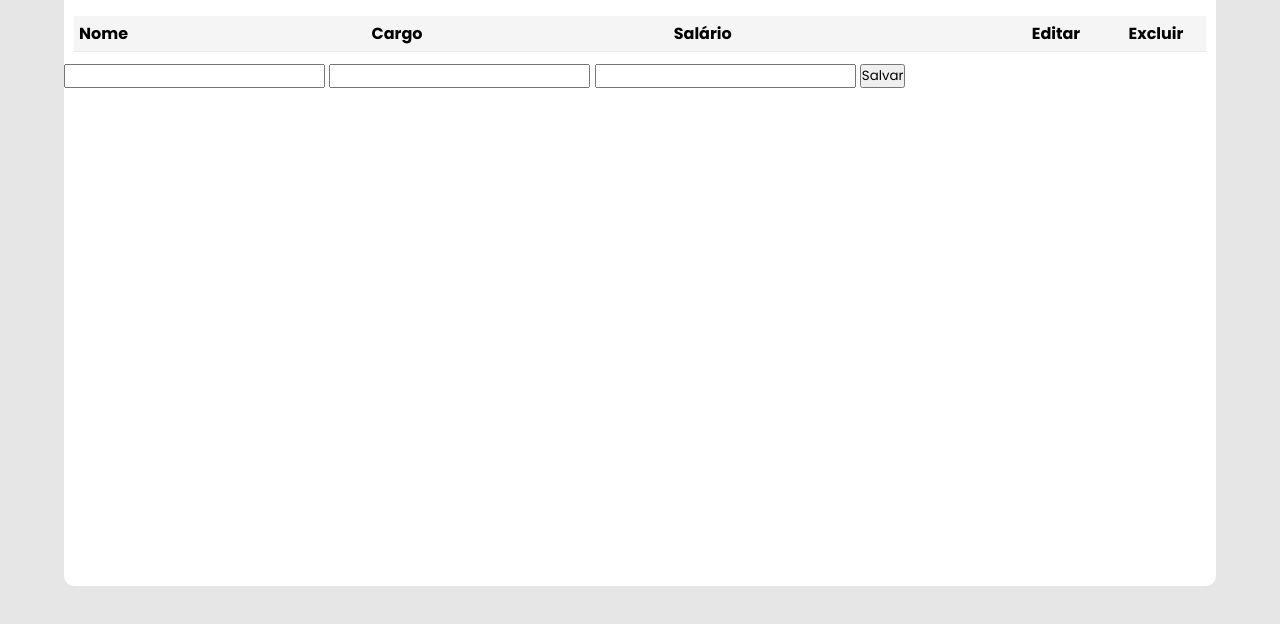
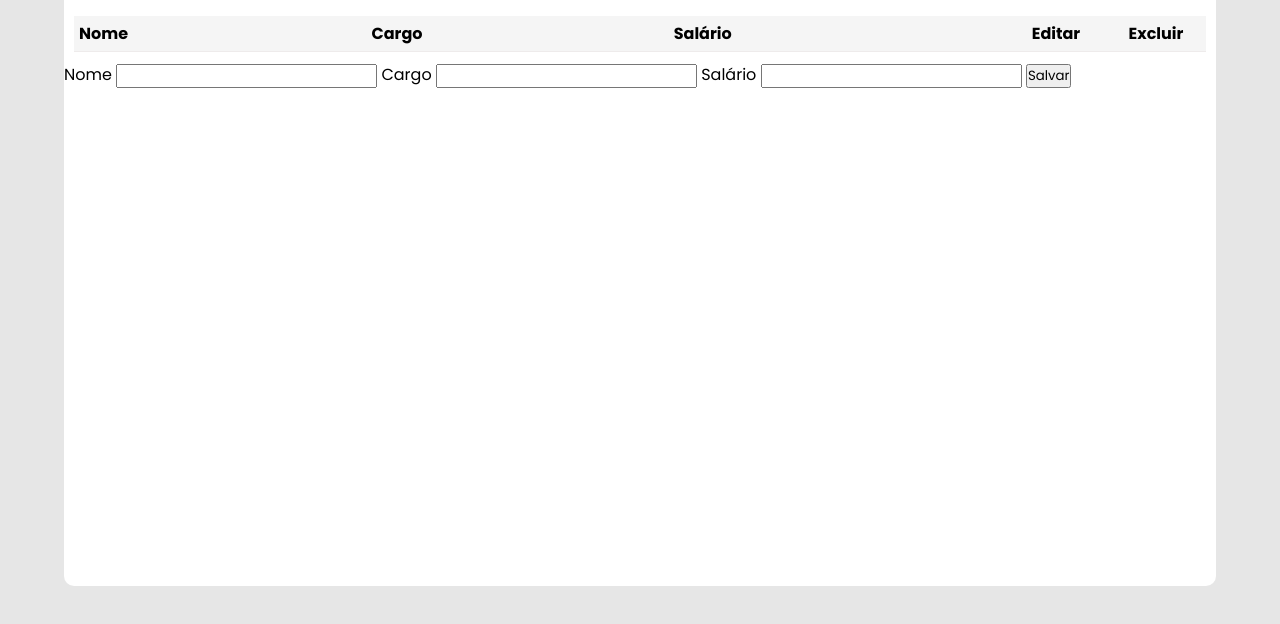
Before and after one commit to BrunoFerreiraa123/CRUD, a plain HTML site: page index.html in a window 1280 px wide. Shown: the part 134-758 px from the top of the page. Drawn offline with nearby package versions, Linux system fonts and the light colour scheme.

Commit message:
valor adicionado ao elemento label

```diff
--- a/index.html
+++ b/index.html
@@ -37,13 +37,13 @@
         <section class="modal-container">
             <div class="modal">
                 <form>
-                    <label for="modal-name"></label>
+                    <label for="modal-name">Nome</label>
                     <input id="modal-name" type="text">
 
-                    <label for="modal-cargo"></label>
+                    <label for="modal-cargo">Cargo</label>
                     <input id="modal-cargo" type="text">
 
-                    <label for="modal-salario"></label>
+                    <label for="modal-salario">Salário</label>
                     <input id="modal-salario" type="number">
                     <button id="btnSalvar">Salvar</button>
                 </form>
```
